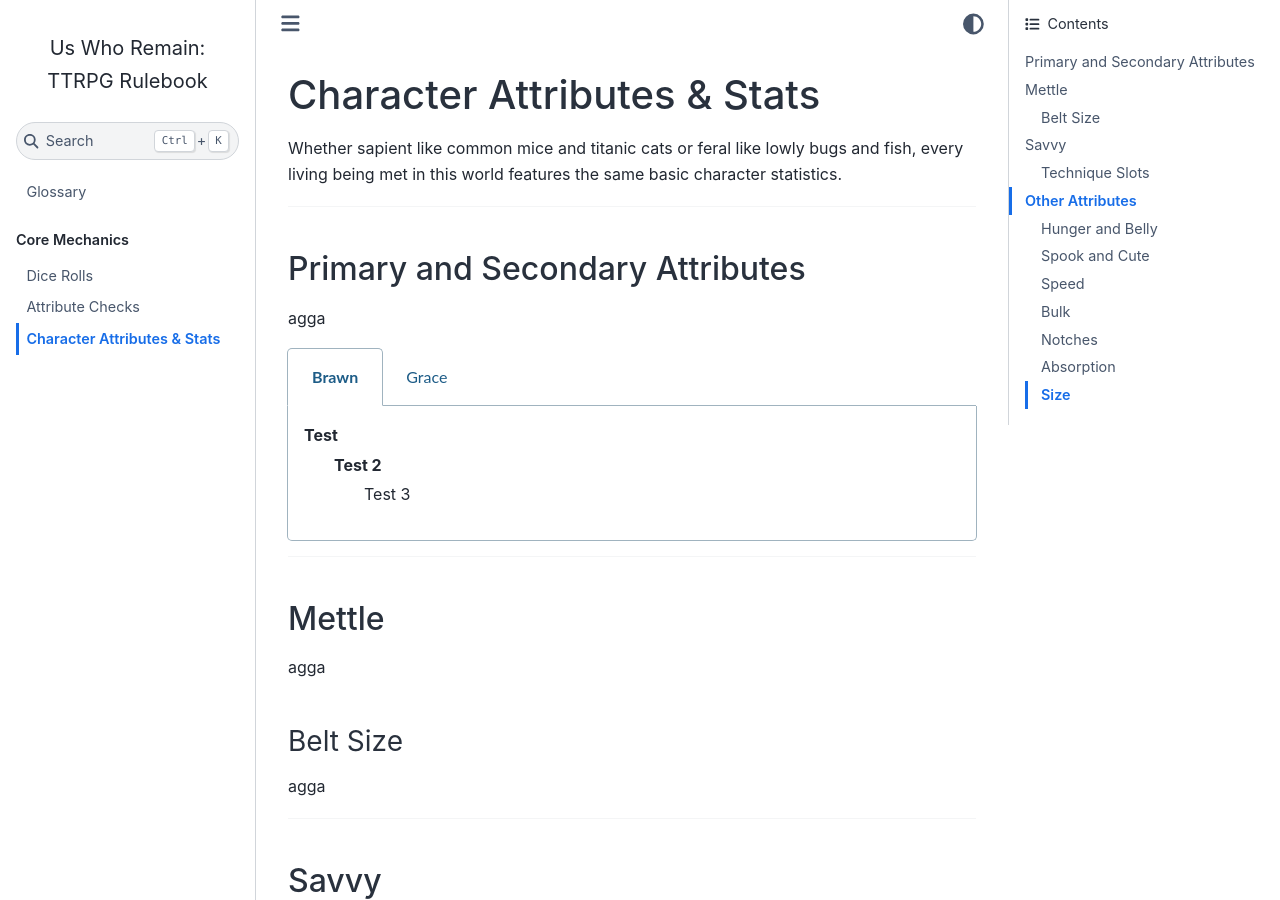
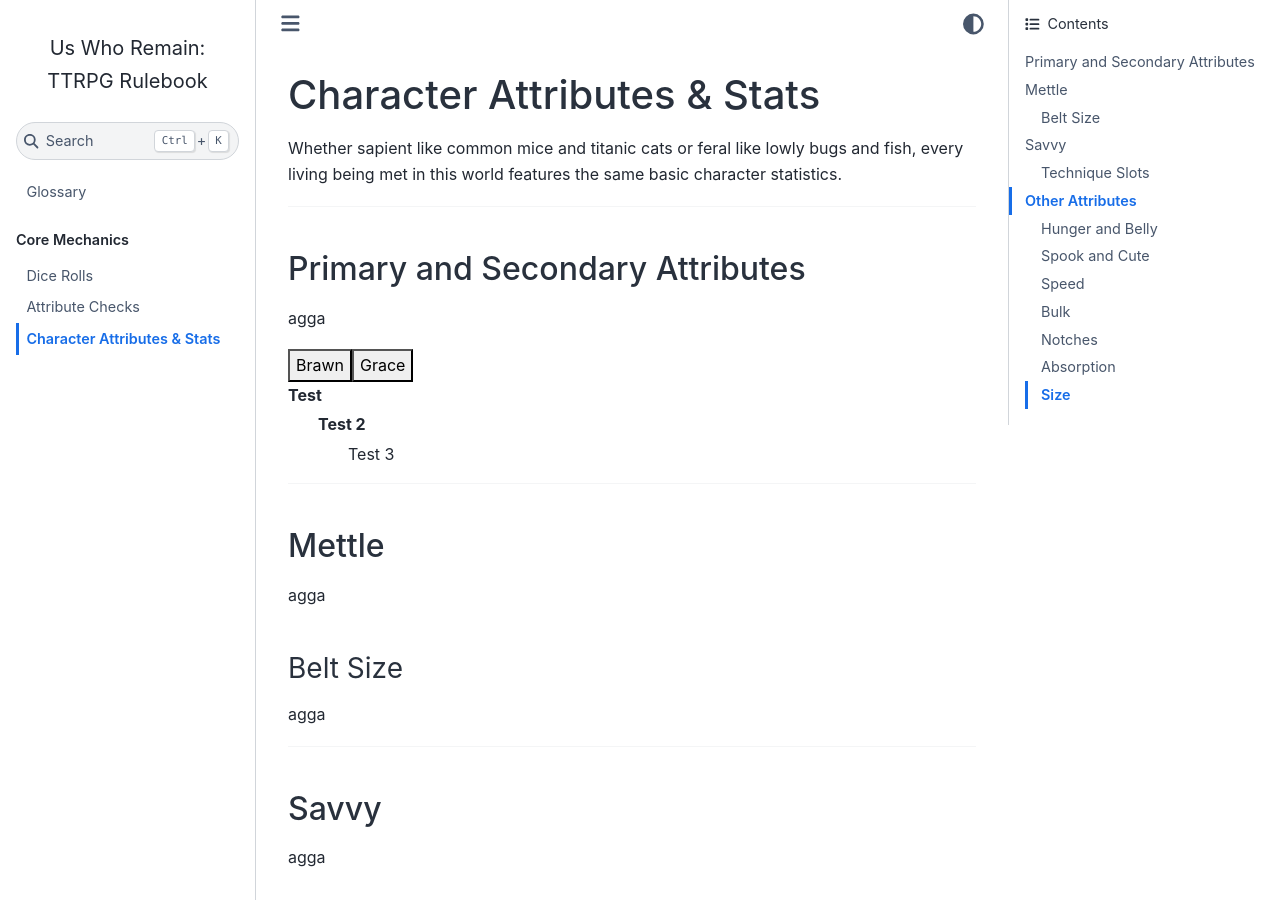
Before and after one commit to Ixcatl/fables_novasophonia, a Sphinx documentation site: the page built from docs/core/attributes.rst, in a window 1280 px wide and 900 px high. Built offline with Sphinx 7.4.7 and the Sphinx Book theme 1.1.4, drawn with Linux system fonts in a browser that asks for light colours.

Commit message:
Update conf.py

```diff
--- a/docs/conf.py
+++ b/docs/conf.py
@@ -42,6 +42,7 @@ hoverxref_role_types = {
     "term": "tooltip",  # for glossaries
 }
 
+sphinx_tabs_disable_css_loading = True
 sphinx_tabs_disable_tab_closing = True
 
 intersphinx_mapping = {
```
